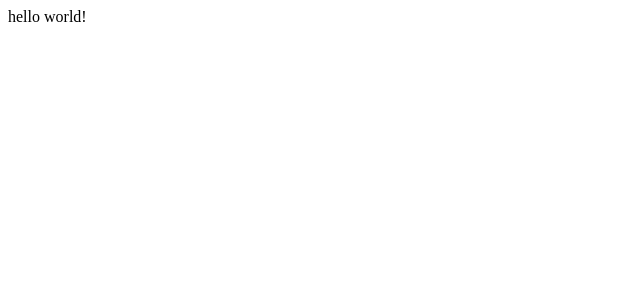
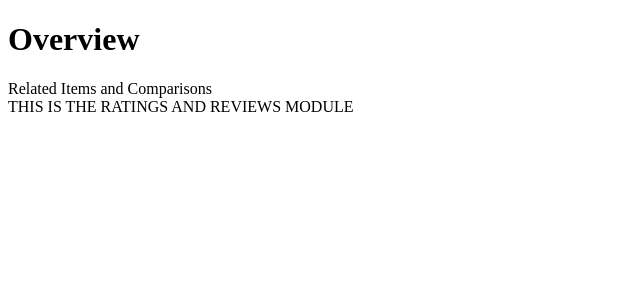
Before and after one commit to kimberlylin2014/ShopNow, a React app: page / in a window 1280 px wide. Shown: the top 300 px of the page, without its empty margins (0-640 px from the left). Built offline with nearby package versions, Linux system fonts and the light colour scheme; no server answers; the HTML template or start-up script is replaced by a standard one.

Commit message:
create app component

```diff
--- a/client/src/app.jsx
+++ b/client/src/app.jsx
@@ -1,10 +1,41 @@
 import React from 'react';
 import ReactDOM from 'react-dom';
+import axios from 'axios';
+import Overview from './components/overview/Overview.jsx';
+import Related from './components/related/Related.jsx';
+import Reviews from './components/reviews/RatingsAndReviews.jsx';
 
 class App extends React.Component {
+  constructor(props) {
+    super(props);
+    this.state = {
+      product_id: 14931,
+      averageRating: 0
+    }
+  }
+  componentDidMount() {
+    // figure out how to get product id from url
+    const queryString = window.location.search;
+    console.log(queryString);
+    this.loadProduct(this.state.product_id);
+  }
+
+  loadProduct(product_id) {
+    axios.get(`/api/products/${product_id}`)
+      .then(resp => this.setState({ product_id }))
+      .catch(err => console.log('ERR', err));
+  }
+
+  // loadAverageRating
+
   render() {
     return (
-      <div>hello world!</div>
+      <div>
+        <Overview />
+        <Related />
+        <Reviews />
+      </div>
+
     );
   }
 };
--- /dev/null
+++ b/client/src/components/overview/Overview.jsx
@@ -0,0 +1,17 @@
+import React from 'react';
+
+class Overview extends React.Component {
+  constructor(props) {
+    super(props)
+  }
+
+  render() {
+    return (
+      <div>
+        <h1>Overview </h1>
+      </div>
+    )
+  }
+}
+
+export default Overview;
--- /dev/null
+++ b/client/src/components/related/Related.jsx
@@ -0,0 +1,12 @@
+import React from 'react';
+
+class Related extends React.Component {
+
+  render() {
+    return (
+      <div>Related Items and Comparisons</div>
+    );
+  }
+}
+
+export default Related;
--- /dev/null
+++ b/client/src/components/reviews/RatingsAndReviews.jsx
@@ -0,0 +1,18 @@
+import React from 'react';
+
+
+class RatingsAndReviews extends React.Component {
+  constructor(props) {
+    super(props)
+  }
+  render() {
+    return (
+      <div>
+        THIS IS THE RATINGS AND REVIEWS MODULE
+      </div>
+    )
+  }
+}
+
+
+export default RatingsAndReviews;
```
Also changed, not shown: 3 other files (tests, documents, lock files or other folders).
